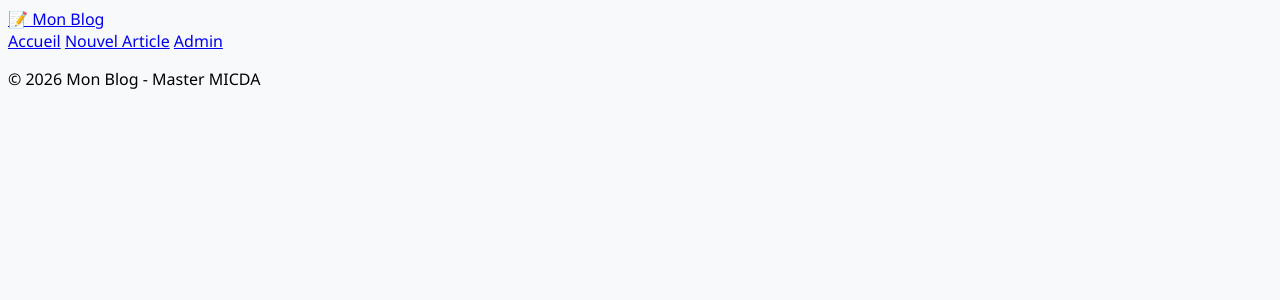
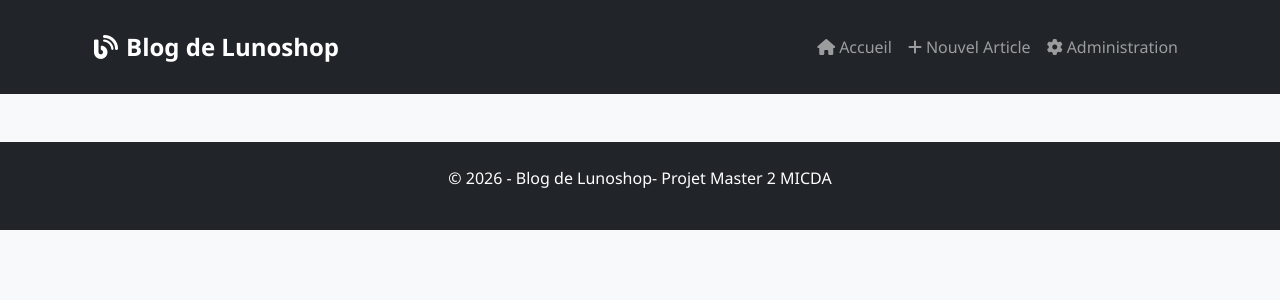
Before and after one commit to aliounegueye97/BlogProject, a Django app: template blog_app/templates/blog_app/base.html in a window 1280 px wide. Shown: the top 300 px of the page. Run offline with Django 5.2, Linux system fonts and the light colour scheme; the template is opened without the code that fills it, so the values that code supplies are empty.

Commit message:
Update base.html

```diff
--- a/blog_app/templates/blog_app/base.html
+++ b/blog_app/templates/blog_app/base.html
@@ -3,33 +3,67 @@
 <head>
     <meta charset="UTF-8">
     <meta name="viewport" content="width=device-width, initial-scale=1.0">
-    <title>Mon Blog</title>
+    <title>{% block title %}Blog de lunoShop{% endblock %}</title>
+    <link href="https://cdn.jsdelivr.net/npm/bootstrap@5.1.3/dist/css/bootstrap.min.css" rel="stylesheet">
+    <link href="https://cdnjs.cloudflare.com/ajax/libs/font-awesome/6.0.0/css/all.min.css" rel="stylesheet">
     {% load static %}
-    <link rel="stylesheet" href="{% static 'blog_app/css/style.css' %}">
+    <link rel="stylesheet" href="{% static 'css/style.css' %}">
 </head>
 <body>
-    <header>
-        <nav class="navbar">
-            <div class="container">
-                <a href="{% url 'article-list' %}" class="logo">📝 Mon Blog</a>
-                <div class="nav-links">
-                    <a href="{% url 'article-list' %}">Accueil</a>
-                    <a href="{% url 'article-create' %}">Nouvel Article</a>
-                    <a href="/admin/">Admin</a>
+    <header class="bg-dark text-white py-3">
+        <div class="container">
+            <nav class="navbar navbar-expand-lg navbar-dark">
+                <div class="container-fluid">
+                    <a class="navbar-brand" href="{% url 'blog:article-list' %}">
+                        <i class="fas fa-blog me-2"></i>Blog de Lunoshop
+                    </a>
+                    <button class="navbar-toggler" type="button" data-bs-toggle="collapse" data-bs-target="#navbarNav">
+                        <span class="navbar-toggler-icon"></span>
+                    </button>
+                    <div class="collapse navbar-collapse" id="navbarNav">
+                        <ul class="navbar-nav ms-auto">
+                            <li class="nav-item">
+                                <a class="nav-link" href="{% url 'blog:article-list' %}">
+                                    <i class="fas fa-home me-1"></i>Accueil
+                                </a>
+                            </li>
+                            <li class="nav-item">
+                                <a class="nav-link" href="{% url 'blog:article-create' %}">
+                                    <i class="fas fa-plus me-1"></i>Nouvel Article
+                                </a>
+                            </li>
+                            <li class="nav-item">
+                                <a class="nav-link" href="/admin/">
+                                    <i class="fas fa-cog me-1"></i>Administration
+                                </a>
+                            </li>
+                        </ul>
+                    </div>
                 </div>
-            </div>
-        </nav>
+            </nav>
+        </div>
     </header>
 
-    <main class="container">
+    <main class="container my-4">
+        {% if messages %}
+            {% for message in messages %}
+                <div class="alert alert-{{ message.tags }} alert-dismissible fade show" role="alert">
+                    {{ message }}
+                    <button type="button" class="btn-close" data-bs-dismiss="alert"></button>
+                </div>
+            {% endfor %}
+        {% endif %}
+
         {% block content %}
         {% endblock %}
     </main>
 
-    <footer>
-        <div class="container">
-            <p>&copy; 2026 Mon Blog - Master MICDA</p>
+    <footer class="bg-dark text-white py-4 mt-5">
+        <div class="container text-center">
+            <p>&copy; 2026 - Blog de Lunoshop- Projet Master 2 MICDA</p>
         </div>
     </footer>
+
+    <script src="https://cdn.jsdelivr.net/npm/bootstrap@5.1.3/dist/js/bootstrap.bundle.min.js"></script>
 </body>
 </html>
```
